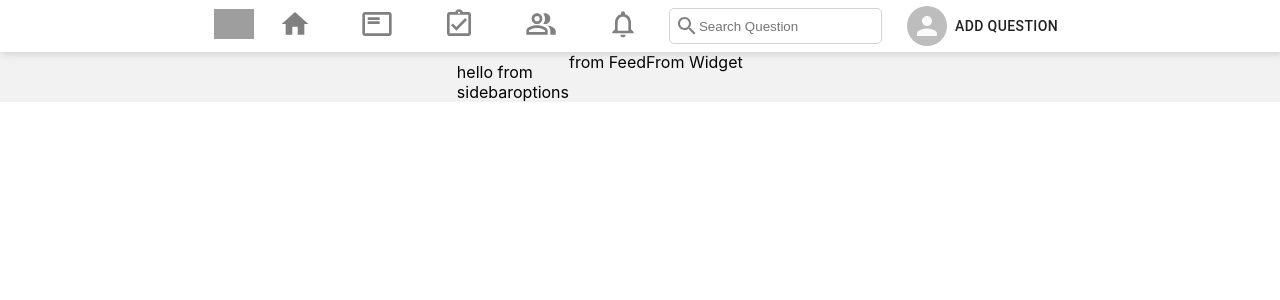
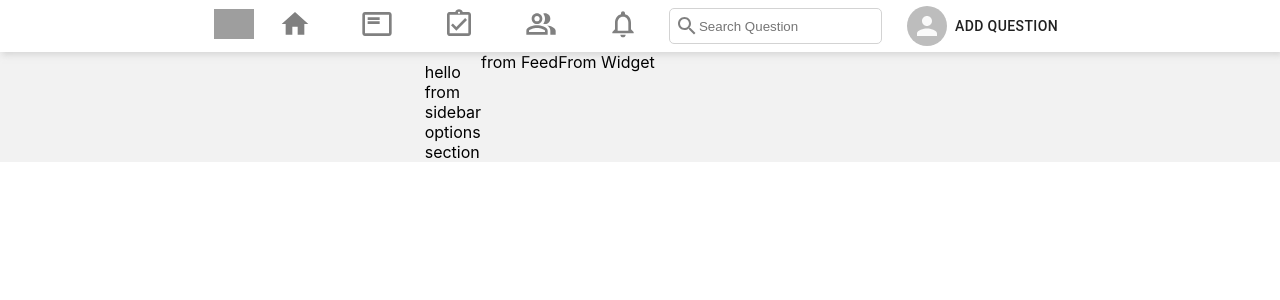
Before and after one commit to potlamohansai/discussion-forum, a React (Create React App) app: page / in a window 1280 px wide. Shown: the top 300 px of the page. Built offline with nearby package versions, Linux system fonts and the light colour scheme; grey boxes are pictures that could not be loaded.

Commit message:
second commit

```diff
--- a/src/components/SidebarOptions.js
+++ b/src/components/SidebarOptions.js
@@ -3,7 +3,7 @@ import React from 'react'
 function SidebarOptions() {
   return (
     <div>
-        hello from sidebaroptions
+        hello from sidebar options section
     </div>
   )
 }
```
